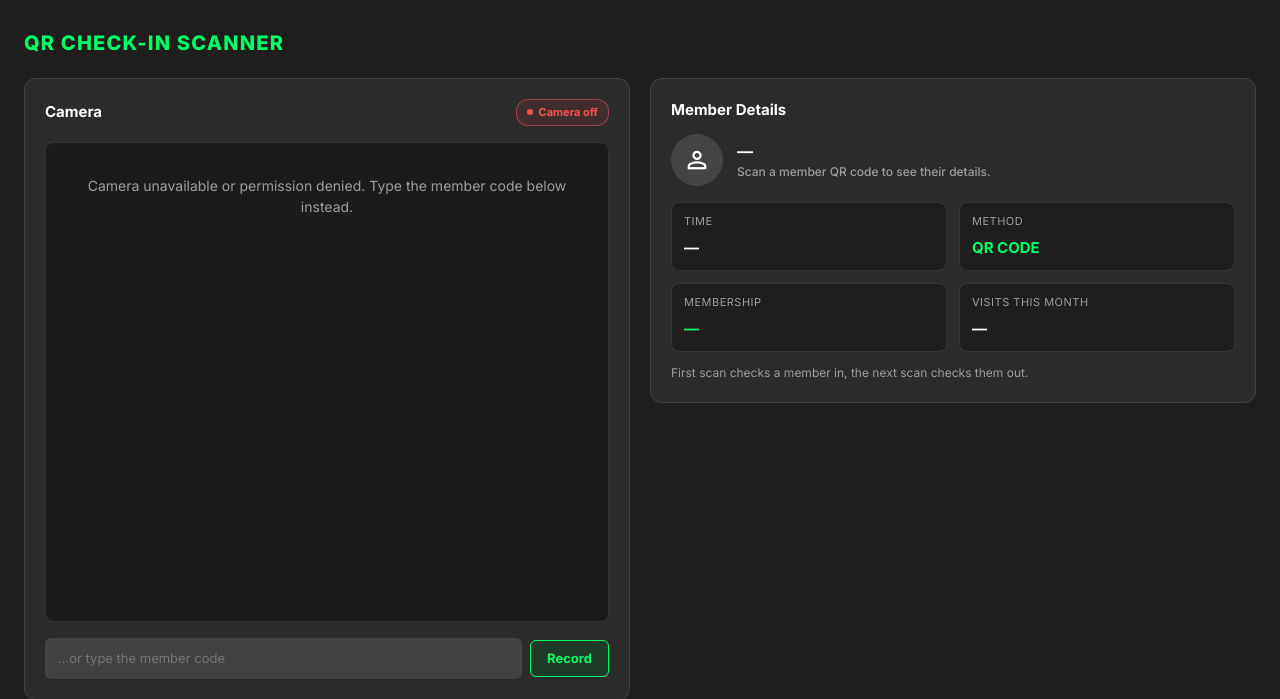
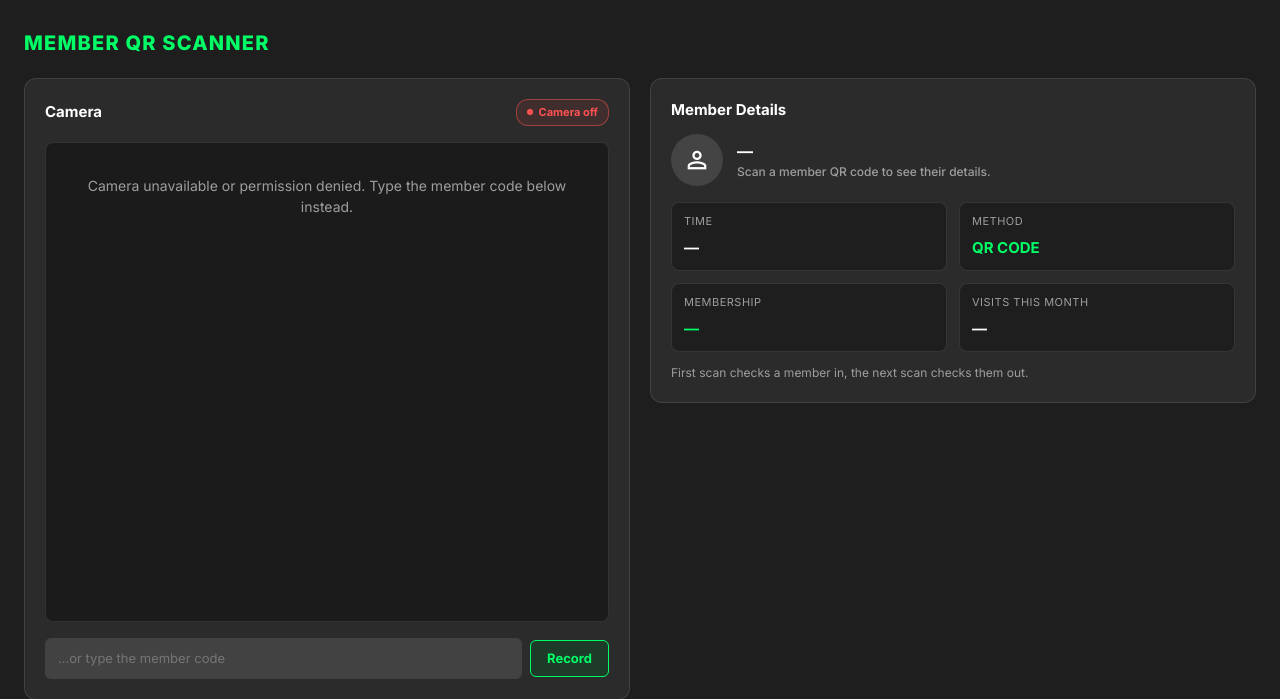
Before and after one commit to Ahronefabro/FITPASS, a Laravel app: page /staff/scanner in a window 1280 px wide. Shown: the part 60-759 px from the top of the page. Run offline with Laravel 12, Linux system fonts and the light colour scheme; a user stored in the database is signed in; data comes from the database, SQL or seed files in the repository; some libraries are stand-ins or nearby versions.

Commit message:
Rename scanner heading to Member QR Scanner
Co-Authored-By: Claude Opus 5.5 <noreply@anthropic.com>

```diff
--- a/resources/views/staff/scanner.blade.php
+++ b/resources/views/staff/scanner.blade.php
@@ -29,7 +29,7 @@
 </header>
 
 <main class="content">
-    <h1>QR Check-in Scanner</h1>
+    <h1>Member QR Scanner</h1>
 
     <div class="grid g-2">
         <section class="panel">
```
